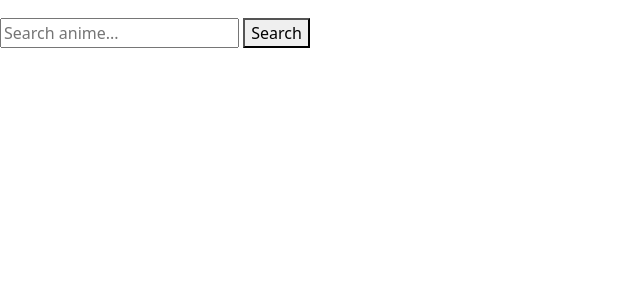
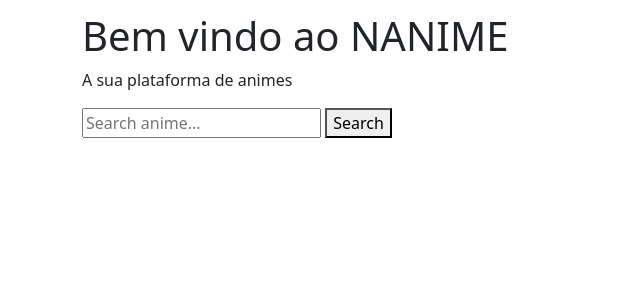
Before and after one commit to arthurprioli/nanime, a Flask app: template nanime/templates/home.html in a window 1280 px wide. Shown: the part 78-363 px from the top of the page, without its empty margins (0-640 px from the left). Run offline with Flask 3, Linux system fonts and the light colour scheme; the template is opened without the code that fills it, so the values that code supplies are empty; parts of the project's set-up code (start-up, migrations or seed data) failed here and were passed over.

Commit message:
consertei a margin top

```diff
--- a/nanime/templates/template_base.html
+++ b/nanime/templates/template_base.html
@@ -34,8 +34,10 @@
       </div>
     </header>
 
-    {% block content %}
-    {% endblock %}
+    <main class="container" style="margin-top: 90px;">
+      {% block content %}
+      {% endblock %}
+    </main>
     <script src="https://cdn.jsdelivr.net/npm/bootstrap@5.3.2/dist/js/bootstrap.bundle.min.js" integrity="sha384-C6RzsynM9kWDrMNeT87bh95OGNyZPhcTNXj1NW7RuBCsyN/o0jlpcV8Qyq46cDfL" crossorigin="anonymous"></script>
 
  </body>
```
